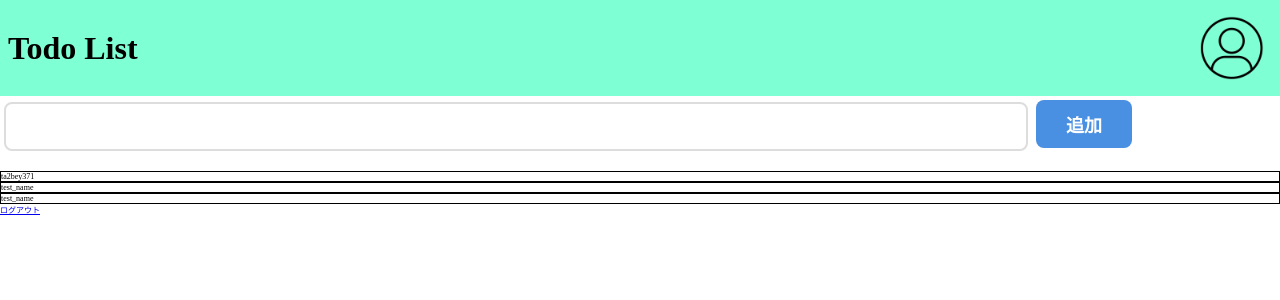
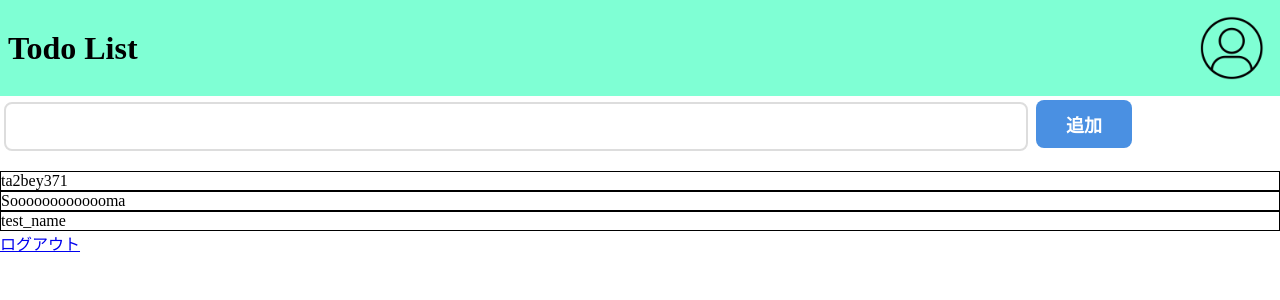
Before and after one commit to Sooooooooooooma/team_todo, a React (Create React App) app: page /home in a window 1280 px wide. Shown: the top 300 px of the page. Built offline with nearby package versions, Linux system fonts and the light colour scheme.

Commit message:
各ユーザごとのlocalstarage保存を追加/自己紹介追加/Footer.cssを当てた

```diff
--- a/src/Home.js
+++ b/src/Home.js
@@ -9,7 +9,7 @@ function Home({name}) {
   const [text, setText] = useState("");
 //   const [editingIndex,setEditingIndex]=useState(null);
   const [tasks, setTasks] = useState(()=>{
-    const saved =localStorage.getItem("tasks");
+    const saved =localStorage.getItem(`tasks_${name}`);
     if(saved){
         return JSON.parse(saved);
     }
@@ -27,7 +27,7 @@ setText(event.target.value);
 
 }
 const handleAdd=()=>{
-    if(text.trim()!=""){
+    if(text.trim()!==""){
     setTasks([...tasks,text])
 }else{
     alert("文字を入力してください");
@@ -37,8 +37,8 @@ const handleAdd=()=>{
 }
 
 useEffect(()=>{
-    localStorage.setItem("tasks",JSON.stringify(tasks));
-},[tasks]);
+    localStorage.setItem(`tasks_${name}`,JSON.stringify(tasks));
+},[tasks,name]);
 
 // const handleEdit =(index)=>{
 //     setText(tasks[index]);
--- a/src/components/Footer.css
+++ b/src/components/Footer.css
@@ -7,7 +7,8 @@ dd{
     background-color: azure;
 }
 dl{
-    font-size: 8px;
+    font-size: 16px;
     position: sticky;
     bottom: 0;
+
 }
--- a/src/components/Footer.js
+++ b/src/components/Footer.js
@@ -5,7 +5,7 @@ const Footer = () => {
   // creditsを書き換えると表示内容が変わります。
   const credits = [
     {"name":"ta2bey371","text":"hello world!"},
-    {"name":"test_name","text":"test_text"},
+    {"name":"Sooooooooooooma","text":"名前は安川蒼真です。「そうま」と呼んでください。機能モニターを買いました。今年の抱負は単位を落とさないことと彼女を作ること。"},
     {"name":"test_name","text":"test_text"},
   ];
   const [showId,setShowId] = useState(null);
```
